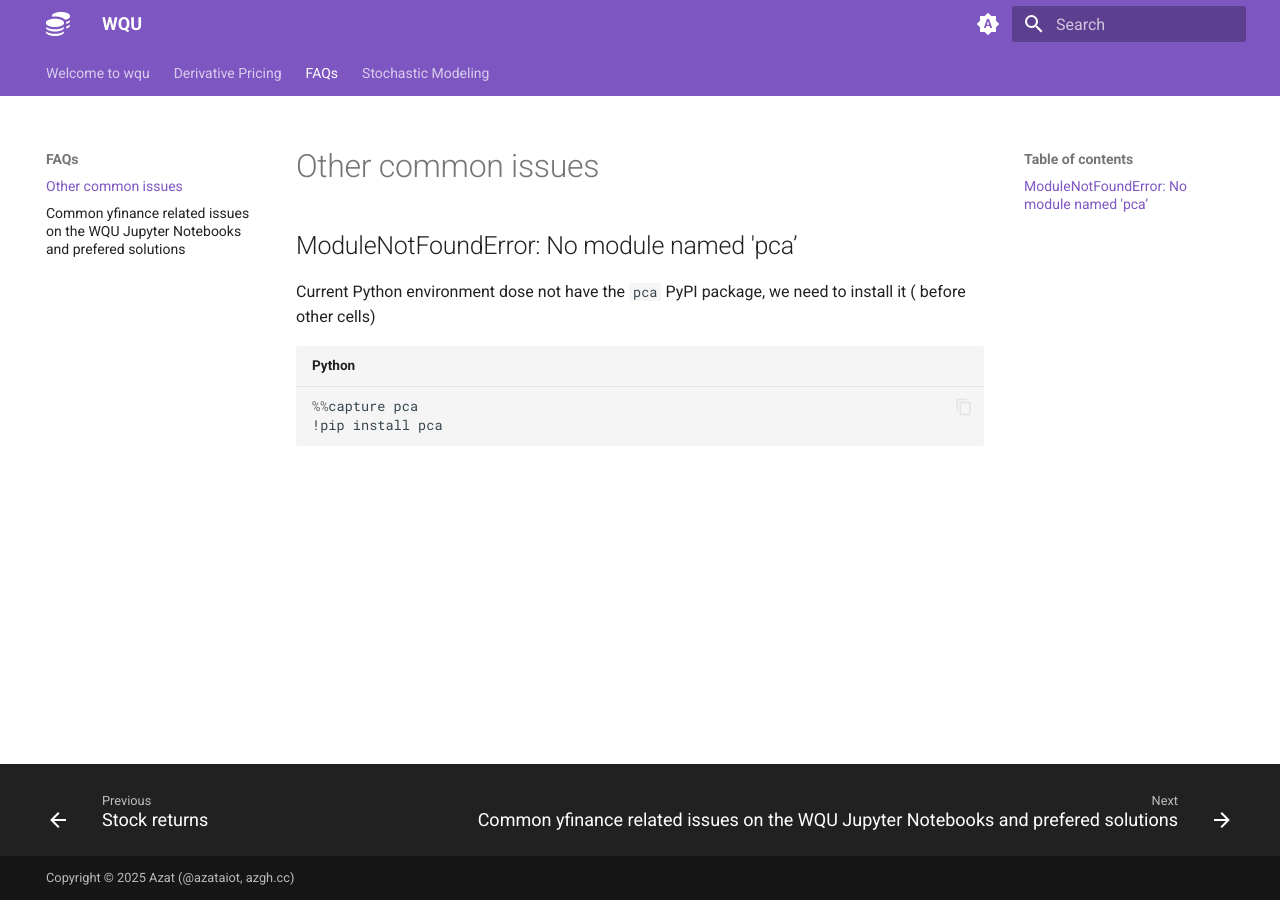
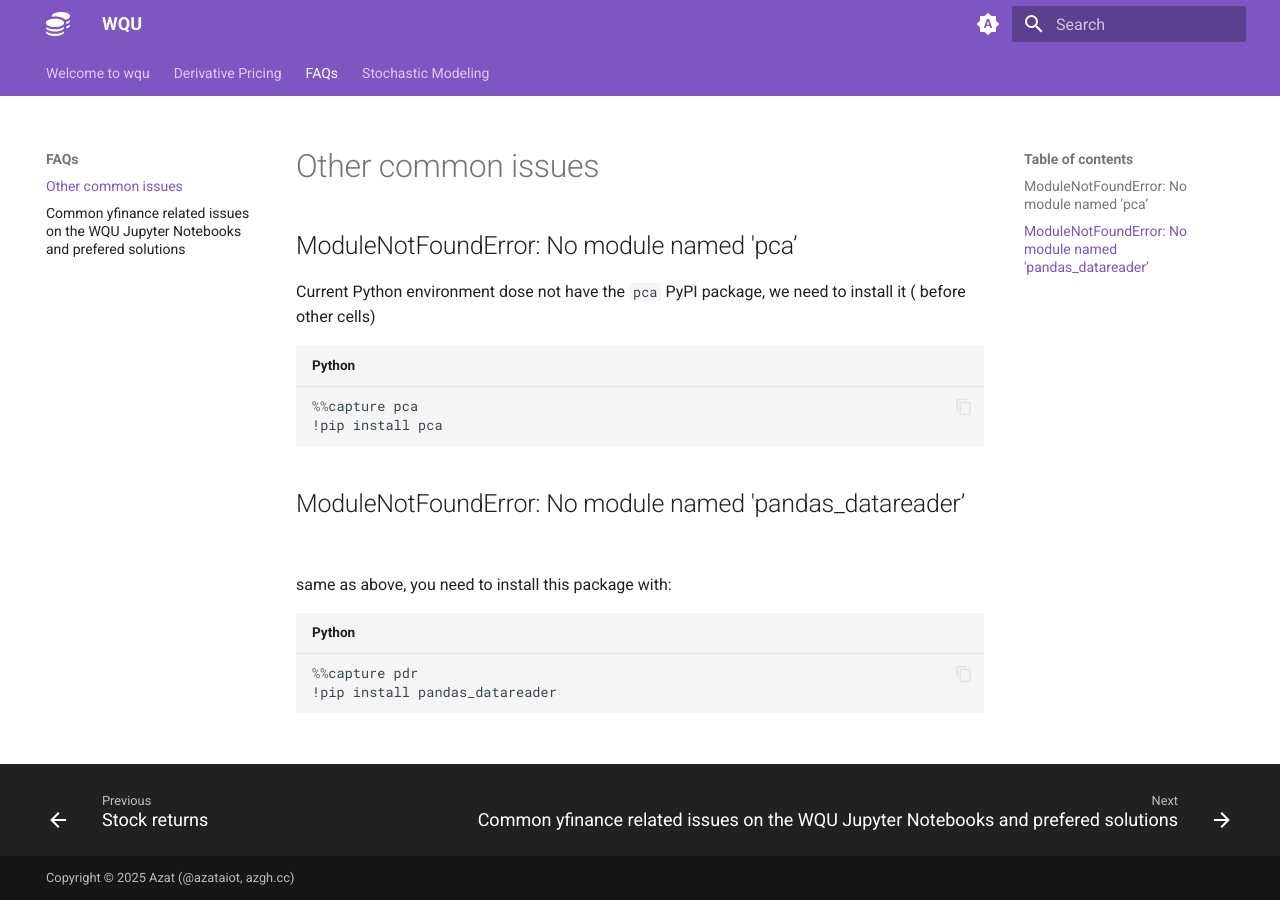
Before and after one commit to azataiot/wqu, an MkDocs documentation site: the page built from docs/FAQs/other.md, in a window 1280 px wide. Built offline with MkDocs 1.6.1 and Material for MkDocs 9.7.7, drawn with Linux system fonts in a browser that asks for light colours.

Commit message:
add instructions about pandas data reader

````diff
--- a/docs/FAQs/other.md
+++ b/docs/FAQs/other.md
@@ -8,3 +8,12 @@ Current Python environment dose not have the `pca` PyPI package, we need to inst
 %%capture pca
 !pip install pca
 ```
+
+## ModuleNotFoundError: No module named 'pandas_datareader’
+
+same as above, you need to install this package with:
+
+```python
+%%capture pdr
+!pip install pandas_datareader
+```
````
